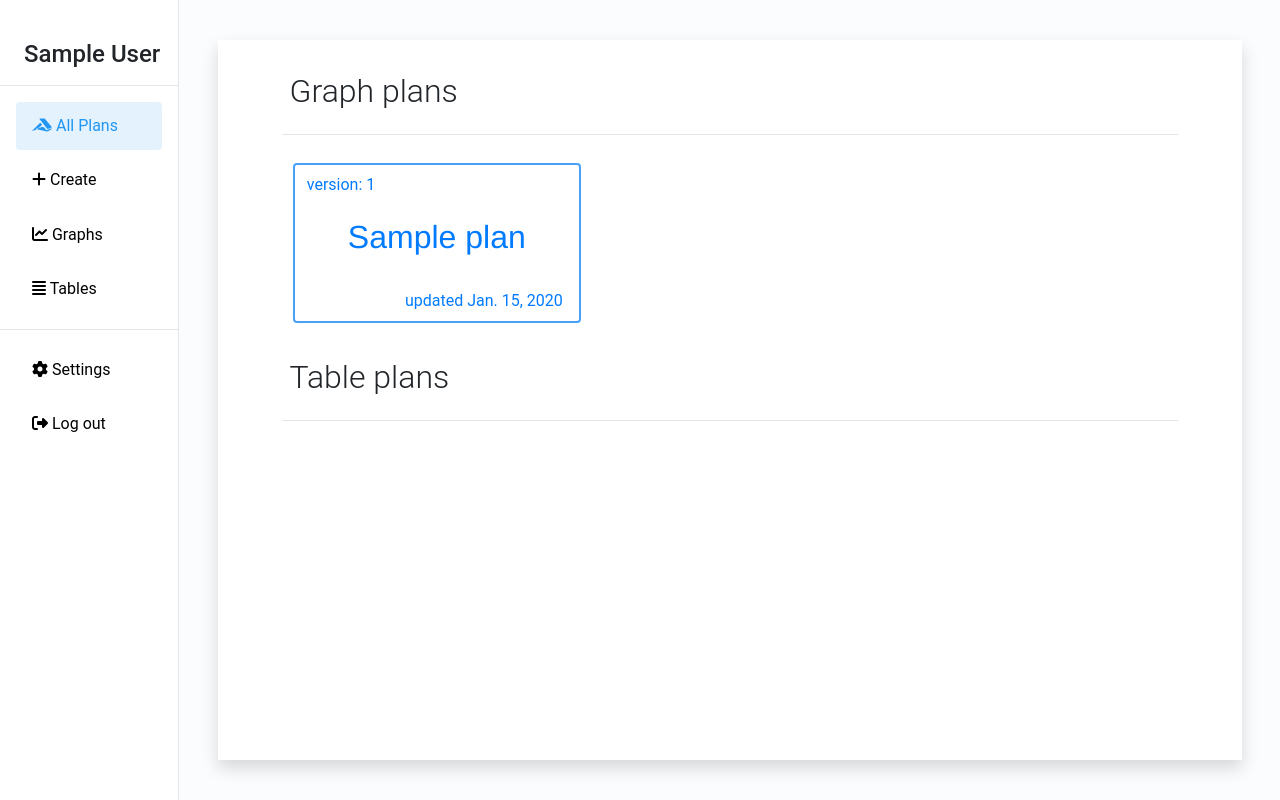
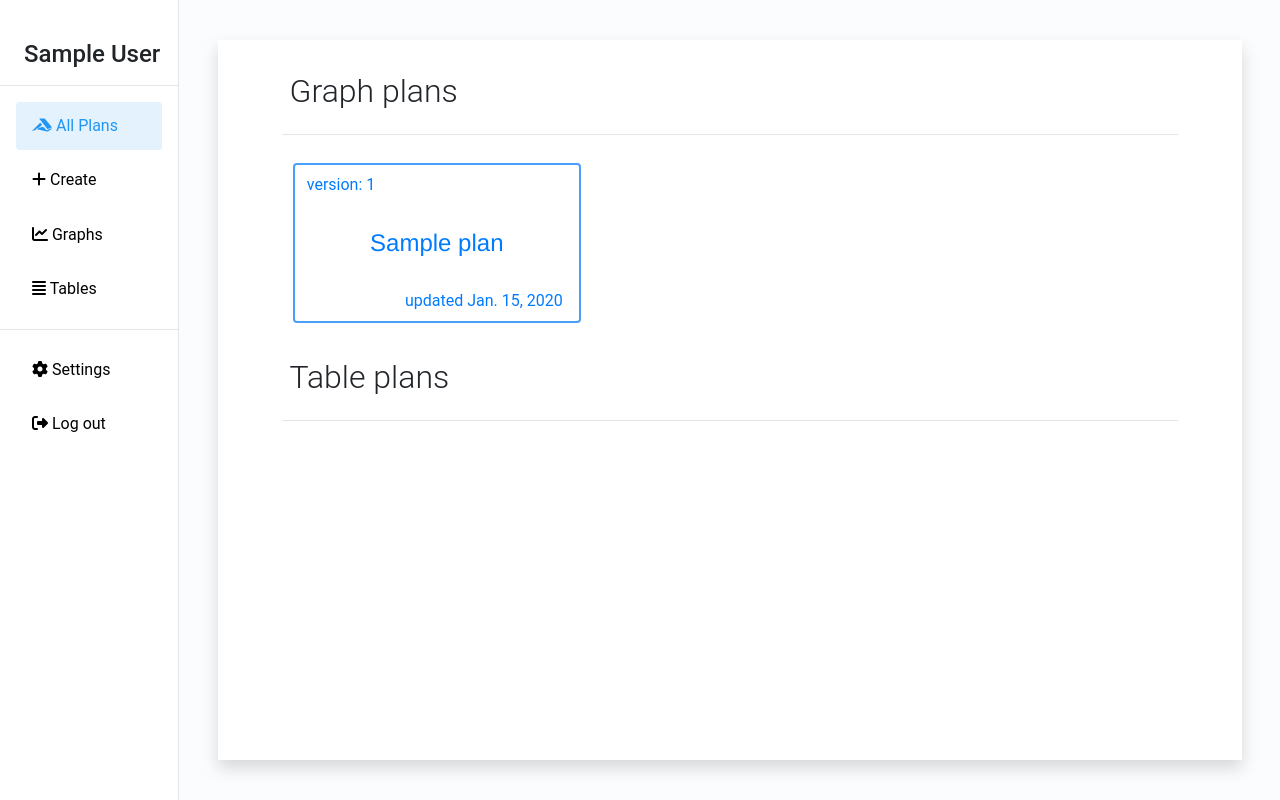
Before and after one commit to MrRamka/plan_constructor, a Django app: page / in a window 1280 px wide. Run offline with Django 3.2, Linux system fonts and the light colour scheme; a user stored in the database is signed in; tables that the repository leaves empty hold one stand-in row (values such as "Sample post"); some libraries are stand-ins or nearby versions.

Commit message:
Fix card name

```diff
--- a/core/static/core/style.css
+++ b/core/static/core/style.css
@@ -240,22 +240,29 @@ body {
 }
 
 .card-block-name {
-    height: 30%;
+    height: 100%;
+    width: 100%;
     text-align: center;
+    display: inline-block;
     font-family: 'Fira Sans', Helvetica, Roboto, sans-serif;
 }
-.card-block-last-update{
+
+.card-block p {
+    text-align: center;
+    font-size: 2em;
+    display: inline-block;
+    vertical-align: middle;
+}
+.name-inner{
+    margin: auto;
+    font-size: 24px;
+}
+.card-block-last-update {
     position: absolute;
     top: 80%;
     width: 16em;
     float: right;
     text-align: right;
-}
-
-.card-block p {
-    text-align: center;
-    line-height: 4em;
-    font-size: 2em;
 }
 
 .main-navigation {
--- a/core/templates/core/home.html
+++ b/core/templates/core/home.html
@@ -14,7 +14,9 @@
                     <a href="{{ plan.get_absolute_url }}">
                         <div class="card-block p-2">
                             <div class="mx-1 card-block-version">version: {{ plan.version }}</div>
-                            <div class="card-block-name"><p>{{ plan.name }}</p></div>
+                            <div class="card-block-name d-flex">
+                                <div class="name-inner">{{ plan.name }}</div>
+                            </div>
                             <div class="mx-1 card-block-last-update">updated {{ plan.last_update|naturalday }}</div>
                         </div>
                     </a>
@@ -28,7 +30,9 @@
                     <a href="{{ plan.get_absolute_url }}">
                         <div class="card-block p-2">
                             <div class="mx-1 card-block-version">version: {{ plan.version }}</div>
-                            <div class="card-block-name"><p>{{ plan.name }}</p></div>
+                            <div class="card-block-name d-flex">
+                                <div class="name-inner">{{ plan.name }}</div>
+                            </div>
                             <div class="mx-1 card-block-last-update">updated {{ plan.last_update|naturalday }}</div>
                         </div>
                     </a>
--- a/core/templates/core/plan_list_items.html
+++ b/core/templates/core/plan_list_items.html
@@ -10,7 +10,7 @@
                 <a href="{{ plan.get_absolute_url }}">
                     <div class="card-block p-2">
                         <div class="mx-1 card-block-version">version: {{ plan.version }}</div>
-                        <div class="card-block-name"><p>{{ plan.name }}</p></div>
+                        <div class="card-block-name d-flex"><div class="name-inner">{{ plan.name }}</div></div>
                         <div class="mx-1 card-block-last-update">updated {{ plan.last_update|naturalday }}</div>
                     </div>
                 </a>
--- a/core/views.py
+++ b/core/views.py
@@ -20,8 +20,10 @@ class HomeView(LoginRequiredMixin, TemplateView):
     def get_context_data(self, *, object_list=None, **kwargs):
         context_data = super().get_context_data(**kwargs)
 
-        graph_plans = Plan.graph_plan_objects.filter().order_by('last_update')[:self.items_amount]
-        table_plans = Plan.table_plan_objects.filter().order_by('last_update')[:self.items_amount]
+        graph_plans = Plan.graph_plan_objects.filter(author=self.request.user).order_by('last_update')[
+                      :self.items_amount]
+        table_plans = Plan.table_plan_objects.filter(author=self.request.user).order_by('last_update')[
+                      :self.items_amount]
 
         context_data['graph_plans'] = graph_plans
         context_data['table_plans'] = table_plans
```
